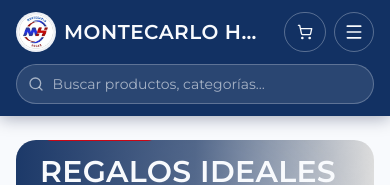
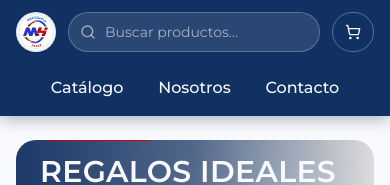
Before and after one commit to MatibarraGit/montecarlo-web, a Next.js app: page / in a window 390 px wide. Shown: the top 185 px of the page. Built offline with nearby package versions, Linux system fonts and the light colour scheme.

Commit message:
Mejoras de UI por Claude: corrección de los errores de vista mobile (links del footer rompiendo el layout, títulos largos causando el mismo problema) + cambié la disposición del buscador en mobile

```diff
--- a/src/components/AboutSection.tsx
+++ b/src/components/AboutSection.tsx
@@ -23,11 +23,17 @@ export function AboutSection() {
   return (
     <section id="nosotros" className="content-wrapper mt-16 scroll-mt-32">
       <div className="grid items-center gap-8 lg:grid-cols-2">
-        <div>
+        {/* `min-w-0`: sin esto la columna del grid no baja del min-content de su
+            contenido — "ELECTRODOMÉSTICOS" en el h2 — y desborda en pantallas
+            angostas. El `break-words`/`hyphens-auto` parte la palabra recién
+            cuando no entra. */}
+        <div className="min-w-0">
           <span className="text-secondary text-xs font-bold tracking-widest uppercase">
             Sobre nosotros
           </span>
-          <h2 className="mt-2 text-3xl uppercase sm:text-4xl">
+          {/* `text-2xl` hasta 420px: a 30px la palabra "ELECTRODOMÉSTICOS" (359px)
+              no entra en un celular angosto y quedaría cortada al medio. */}
+          <h2 className="mt-2 text-2xl break-words hyphens-auto uppercase xs:text-3xl sm:text-4xl">
             MONTECARLO HOGAR | Mayorista y Minorista de electrodomésticos
           </h2>
           <p className="text-muted-foreground mt-4">
--- a/src/components/ContactSection.tsx
+++ b/src/components/ContactSection.tsx
@@ -21,7 +21,9 @@ export function ContactSection() {
 
       {/* Datos comunes a las tres sucursales */}
       <div className="bg-primary text-primary-foreground mt-8 grid gap-6 rounded-2xl p-6 sm:grid-cols-2 sm:p-8">
-        <div className="flex items-start gap-3">
+        {/* `min-w-0` en el item del grid: el `truncate` del email no alcanza si
+            la celda no puede achicarse por debajo de su min-content. */}
+        <div className="flex min-w-0 items-start gap-3">
           <Mail className="mt-0.5 size-5 shrink-0" aria-hidden />
           <div className="min-w-0">
             <p className="font-bold">Email</p>
@@ -37,7 +39,7 @@ export function ContactSection() {
           </div>
         </div>
 
-        <div className="flex items-start gap-3">
+        <div className="flex min-w-0 items-start gap-3">
           <Clock className="mt-0.5 size-5 shrink-0" aria-hidden />
           <div className="min-w-0">
             <p className="font-bold">Horarios</p>
--- a/src/components/ProductGrid.tsx
+++ b/src/components/ProductGrid.tsx
@@ -52,10 +52,11 @@ export function ProductGrid({ products }: ProductGridProps) {
     <div className="space-y-12">
       {groupByCategory(products).map((section) => (
         <section key={section.id} aria-labelledby={`categoria-${section.id}`}>
-          <div className="mb-4 flex items-end gap-3">
+          <div className="mb-4 flex flex-wrap items-end gap-x-3">
             <h3
               id={`categoria-${section.id}`}
-              className="text-2xl tracking-wide uppercase sm:text-3xl"
+              // hyphens-auto es para que el texto se corte por sílabas según el diccionario del navegador y con la etiqueta lang="es" en el <html>
+              className="min-w-0 text-2xl tracking-wide wrap-break-word hyphens-auto uppercase sm:text-3xl"
             >
               {section.name}
             </h3>
--- a/src/components/ProductSearch.tsx
+++ b/src/components/ProductSearch.tsx
@@ -26,7 +26,7 @@ export function ProductSearch({ value, onChange, className }: ProductSearchProps
         type="search"
         value={value}
         onChange={(event) => onChange(event.target.value)}
-        placeholder="Buscar productos, categorías…"
+        placeholder="Buscar productos…"
         aria-label="Buscar productos"
         className="border-primary-foreground/25 bg-primary-foreground/10 text-primary-foreground placeholder:text-primary-foreground/60 focus:border-primary-foreground/50 focus:bg-primary-foreground/15 h-10 w-full rounded-full border pr-9 pl-9 text-sm focus:outline-none [&::-webkit-search-cancel-button]:appearance-none"
       />
--- a/src/components/ThemeToggle.tsx
+++ b/src/components/ThemeToggle.tsx
@@ -7,7 +7,6 @@ import { cn } from "@/libs/utils";
 import { getServerTheme, getTheme, setTheme, subscribeToTheme } from "@/libs/theme";
 
 type ThemeToggleProps = {
-  /** `icon`: botón redondo del header. `menu`: fila con texto, para el menú mobile. */
   variant?: "icon" | "menu";
   className?: string;
 };
--- a/src/components/ui/sheet.tsx
+++ b/src/components/ui/sheet.tsx
@@ -72,8 +72,10 @@ function SheetContent({
         {...props}
       >
         {children}
-        <SheetPrimitive.Close className="ring-offset-background focus:ring-ring data-[state=open]:bg-accent absolute top-4 right-4 rounded-xs opacity-70 transition-opacity cursor-pointer hover:opacity-100 focus:ring-2 focus:outline-hidden disabled:pointer-events-none">
-          <XIcon className="size-4" />
+        {/* Área táctil de 40px (el ícono solo daría 16px, casi imposible de
+            acertar en mobile). `z-10` lo mantiene sobre el contenido del panel. */}
+        <SheetPrimitive.Close className="ring-offset-background focus:ring-ring hover:bg-accent absolute top-3 right-3 z-10 inline-flex size-10 items-center justify-center rounded-full opacity-70 transition-opacity cursor-pointer hover:opacity-100 focus:ring-2 focus:outline-hidden disabled:pointer-events-none">
+          <XIcon className="size-5" aria-hidden />
           <span className="sr-only">Cerrar</span>
         </SheetPrimitive.Close>
       </SheetPrimitive.Content>
@@ -85,7 +87,8 @@ function SheetHeader({ className, ...props }: React.ComponentProps<"div">) {
   return (
     <div
       data-slot="sheet-header"
-      className={cn("flex flex-col gap-1.5 p-4", className)}
+      // `pr-14`: deja libre la esquina donde vive el botón de cerrar
+      className={cn("flex flex-col gap-1.5 p-4 pr-14", className)}
       {...props}
     />
   )
--- a/src/layout/Footer.tsx
+++ b/src/layout/Footer.tsx
@@ -16,8 +16,12 @@ export function Footer() {
     <footer className="bg-primary text-primary-foreground mt-16">
       <div className="content-wrapper py-10">
         {/* Fila 1: identidad y el único dato que comparten las tres sucursales */}
-        <div className="grid gap-8 sm:grid-cols-[1.5fr_1fr_1fr]">
-          <div>
+        {/* 3 columnas recién en `lg`: a 640px el reparto da ~151px por columna y
+            ni el email ni el handle de Instagram entran (son tokens que no se
+            parten), así que el grid desbordaba la página. Entre `sm` y `md` la
+            identidad ocupa el ancho completo y las dos listas van a la par. */}
+        <div className="grid gap-8 sm:grid-cols-2 lg:grid-cols-[1.5fr_1fr_1fr]">
+          <div className="min-w-0 sm:col-span-2 lg:col-span-1">
             <div className="flex items-center gap-2">
               <Image
                 src="/logo.png"
@@ -36,15 +40,18 @@ export function Footer() {
             </p>
 
             <a
-              className="text-primary-foreground/80 hover:text-primary-foreground mt-4 inline-flex items-center gap-2 py-1 text-sm transition-colors"
+              className="text-primary-foreground/80 hover:text-primary-foreground mt-4 inline-flex items-start gap-2 py-1 text-sm transition-colors"
               href={`mailto:${CONTACT_EMAIL}`}
             >
-              <Mail className="size-4 shrink-0" aria-hidden />
-              {CONTACT_EMAIL}
+              <Mail className="mt-0.5 size-4 shrink-0" aria-hidden />
+              {/* `wrap-anywhere` (y no `wrap-break-word`) porque solo ese achica
+                  el min-content: es lo que deja que la columna se angoste en
+                  celulares en vez de estirar el grid. */}
+              <span className="min-w-0 wrap-anywhere">{CONTACT_EMAIL}</span>
             </a>
           </div>
 
-          <div>
+          <div className="min-w-0">
             <h3 className="text-lg uppercase">Navegación</h3>
             <ul className="text-primary-foreground/80 mt-3 space-y-2 text-sm">
               {NAV_LINKS.map((link) => (
@@ -60,51 +67,41 @@ export function Footer() {
             </ul>
           </div>
 
-          <div>
+          <div className="min-w-0">
             <h3 className="text-lg uppercase">Seguinos</h3>
-            <div className="mt-3 flex-col">
+            {/* `items-start` deja cada link del ancho de su contenido, como los
+                de Navegación, en vez de estirarse a toda la columna. */}
+            <div className="mt-3 flex flex-col items-start gap-3">
               <a
                 href={SOCIAL_INSTAGRAM}
                 target="_blank"
                 rel="noreferrer"
-                aria-label="Instagram"
-                className="flex items-center py-1"
+                className="text-primary-foreground/80 hover:text-primary-foreground flex items-center gap-2 py-2 text-sm transition-colors"
               >
                 <Image
                   src="/icons/instagram.webp"
-                  alt=""
+                  alt="Instagram"
                   width={80}
                   height={80}
-                  aria-hidden
-                  className="size-8"
+                  className="size-6 shrink-0"
                 />
-                <span
-                  className="pl-2"
-                >
-                  @montecarlohogar
-                </span>
+                <span>@montecarlohogar</span>
               </a>
 
               <a
                 href={SOCIAL_FACEBOOK}
                 target="_blank"
                 rel="noreferrer"
-                aria-label="Facebook"
-                className="flex items-center py-1 mt-3"
+                className="text-primary-foreground/80 hover:text-primary-foreground flex items-center gap-2 py-2 text-sm transition-colors"
               >
                 <Image
                   src="/icons/facebook.webp"
-                  alt=""
+                  alt="Facebook"
                   width={80}
                   height={80}
-                  aria-hidden
-                  className="size-8"
+                  className="size-6 shrink-0"
                 />
-                  <span
-                    className="pl-2"
-                  >
-                    Montecarlo hogar
-                  </span>
+                <span>Montecarlo hogar</span>
               </a>
             </div>
           </div>
--- a/src/layout/Header.tsx
+++ b/src/layout/Header.tsx
@@ -21,7 +21,7 @@ export function Header({ searchTerm, onSearchChange }: HeaderProps) {
 
   return (
     <header className="bg-primary text-primary-foreground shadow-header sticky top-0 z-40">
-      <div className="content-wrapper grid grid-cols-[minmax(0,1fr)_auto] items-center gap-3 py-3 lg:flex lg:gap-6">
+      <div className="content-wrapper flex items-center gap-3 py-3 lg:gap-6">
         <a href="#top" className="flex min-w-0 shrink-0 w-fit items-center gap-2">
           <Image
             src="/logo.webp"
@@ -31,13 +31,10 @@ export function Header({ searchTerm, onSearchChange }: HeaderProps) {
             priority
             className="bg-primary-foreground/95 size-10 shrink-0 rounded-full p-0.5"
           />
-          <span className="font-heading truncate text-xl leading-none font-bold tracking-wide uppercase">
-            {SITE_NAME}
-          </span>
         </a>
 
         {/* Buscador desktop: ocupa el espacio libre entre el logo y los links */}
-        <div className="hidden min-w-0 flex-1 lg:block lg:px-6">
+        <div className="min-w-0 flex-1 lg:px-6">
           <ProductSearch value={searchTerm} onChange={onSearchChange} />
         </div>
 
@@ -64,7 +61,7 @@ export function Header({ searchTerm, onSearchChange }: HeaderProps) {
               <button
                 type="button"
                 aria-label="Abrir menú"
-                className="border-primary-foreground/30 text-primary-foreground hover:bg-primary-foreground/12 inline-flex size-10 items-center justify-center rounded-full border transition-colors lg:hidden cursor-pointer"
+                className="border-primary-foreground/30 text-primary-foreground hover:bg-primary-foreground/12 size-10 items-center justify-center rounded-full border transition-colors hidden xs:inline-flex lg:hidden cursor-pointer"
               >
                 <Menu className="size-5" aria-hidden />
               </button>
@@ -92,13 +89,20 @@ export function Header({ searchTerm, onSearchChange }: HeaderProps) {
         </div>
       </div>
 
-      {/* Buscador mobile: debajo de la fila principal, 92% del ancho */}
-      <div className="pb-3 lg:hidden">
-        <ProductSearch
-          value={searchTerm}
-          onChange={onSearchChange}
-          className="mx-auto w-[92%]"
-        />
+      {/* Links de navegación: debajo de la fila principal, 92% del ancho */}
+      <div className="pb-3 xs:hidden">
+        <nav className="flex justify-evenly mt-2 py-1 px-4" aria-label="Navegación principal">
+          {NAV_LINKS.map((link) => (
+            <a
+              key={link.href}
+              href={link.href}
+              onClick={() => setMenuOpen(false)}
+              className="hover:text-secondary text-left text-base font-semibold transition-colors"
+            >
+              {link.label}
+            </a>
+          ))}
+        </nav>
       </div>
     </header>
   );
```
Also changed, not shown: .claude/launch.json (added).
